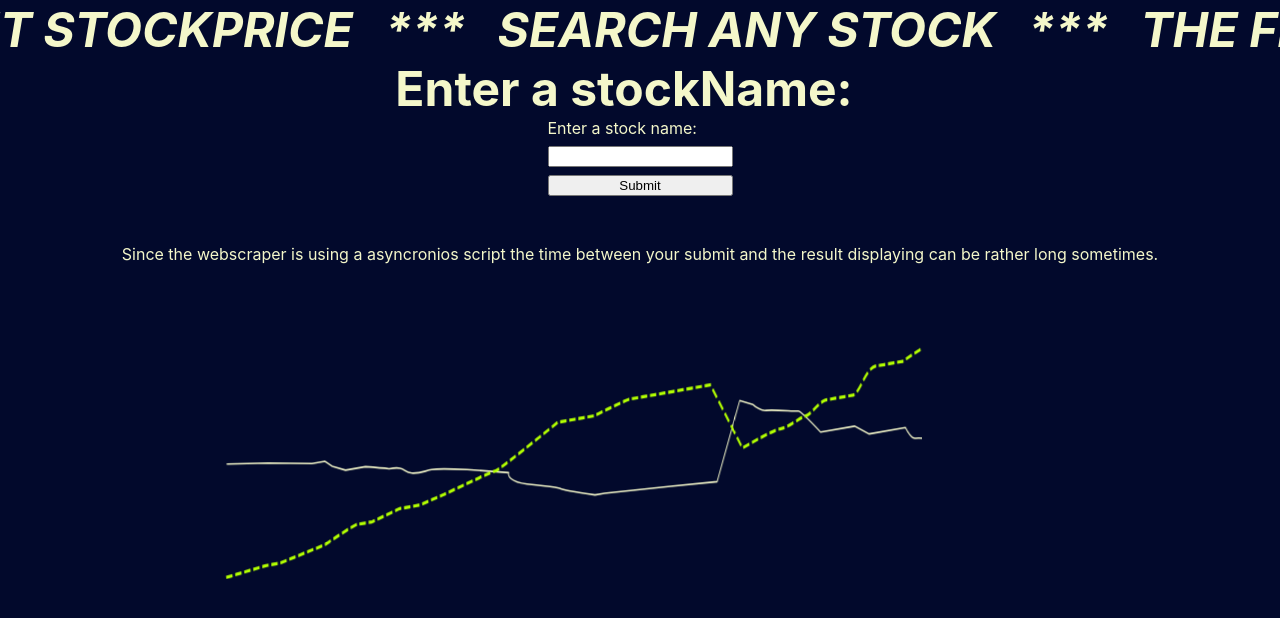
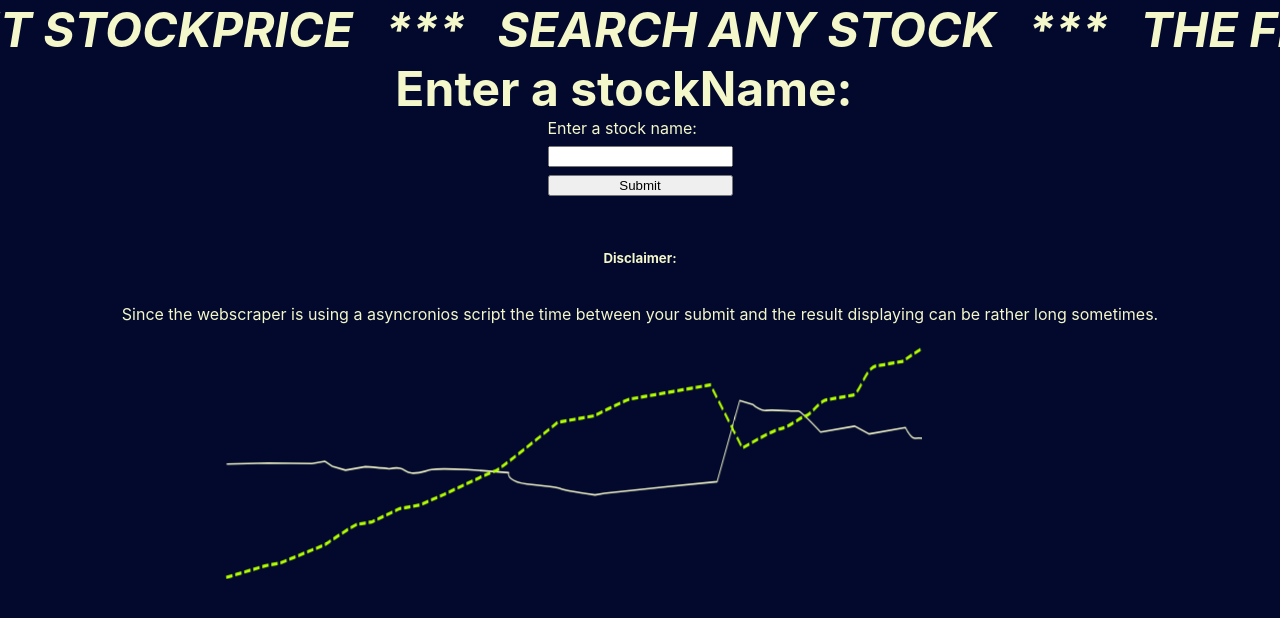
Before and after one commit to HannesAlexandersson/FinanceApp, a React (Vite) app in the folder finance-app/: page / in a window 1280 px wide. Shown: the top 618 px of the page. Built offline with nearby package versions, Linux system fonts and the light colour scheme.

Commit message:
Update App.jsx

```diff
--- a/finance-app/src/App.jsx
+++ b/finance-app/src/App.jsx
@@ -41,6 +41,7 @@ function App() {
         </div>
       </div>
       <div className='disclaimer'>
+        <h5>Disclaimer:</h5>
         <p>Since the webscraper is using a asyncronios script the time between your submit and the result displaying can be rather long sometimes.</p>
       </div>
       </div>
```
